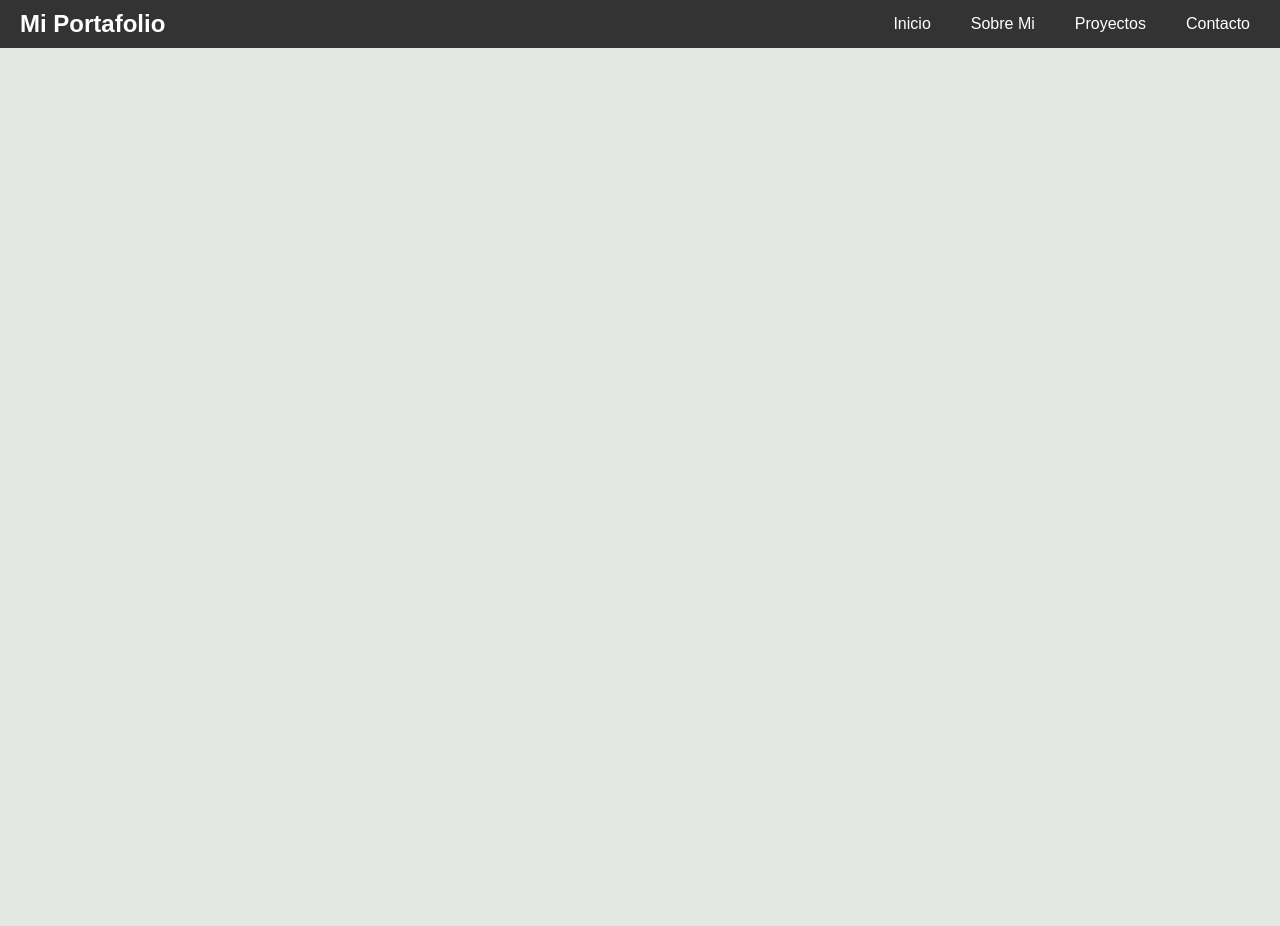
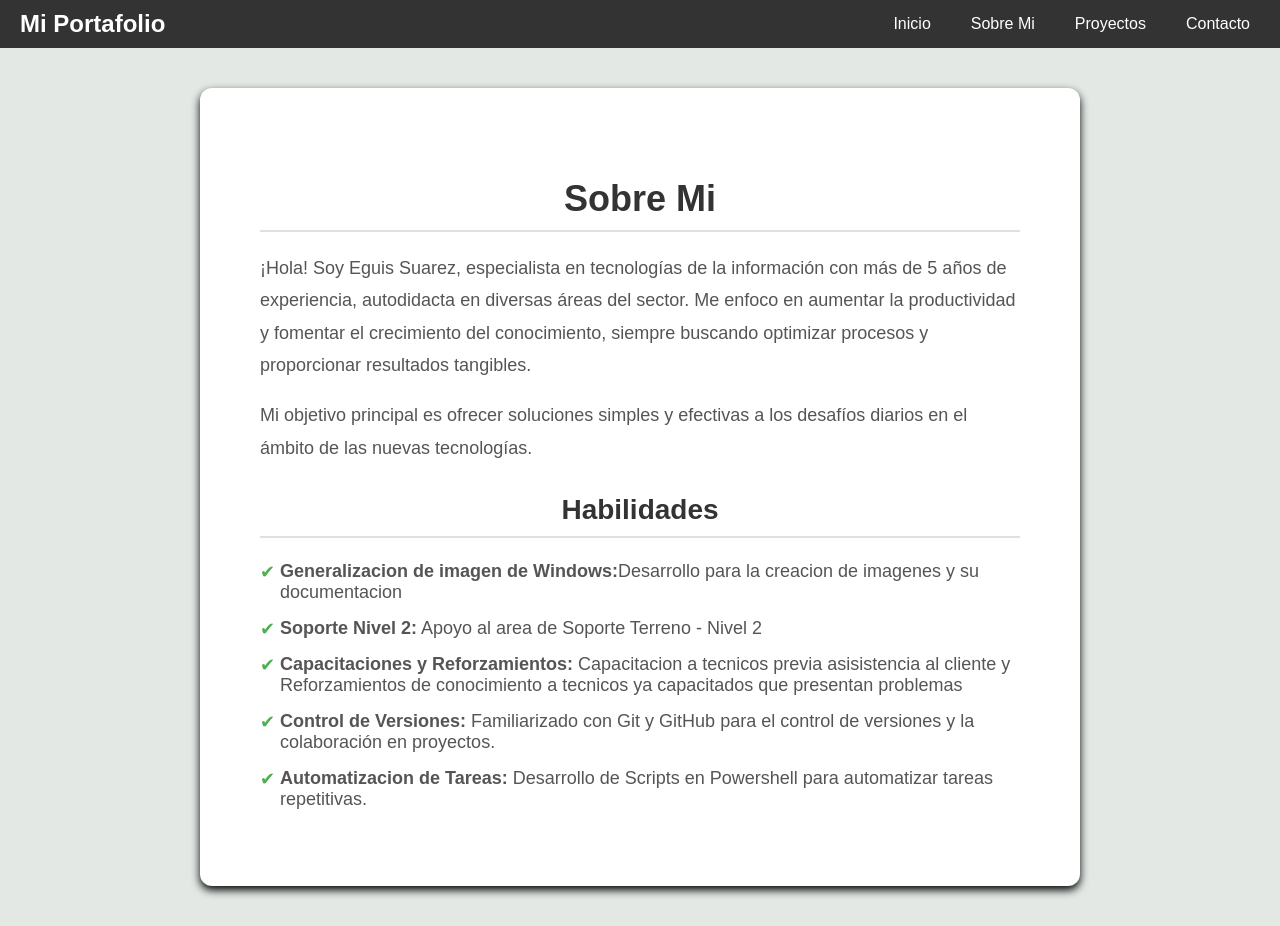
Before and after one commit to Eguis16/python_API, a Flask app: page / in a window 1280 px wide. Before the commit the page ends 48 px from the top, so only its background shows below. Run offline with Flask 3, Linux system fonts and the light colour scheme; parts of the project's set-up code (start-up, migrations or seed data) failed here and were passed over.

Commit message:
se realiza actualizacion de seccuib Sobre_Mi, se agrega estilo. Fecha de actualizacion 07-01-2025

```diff
--- a/APP/main.py
+++ b/APP/main.py
@@ -18,13 +18,13 @@ app.config.from_mapping(
     DB= os.environ.get('FLASK')
 )
 
-@app.route('/')
-def home():
-    return render_template("index.html")
+@app.route('/', methods=['GET'])
+def inicio():
+    return render_template('index.html')
 
+@app.route('/Sobre MI', methods=['GET'])
+def Sobre_Mi():
+    return render_template('sobre_me.html')
 
-@app.route('/inicio')
-def inicio():
-    return render_template('inicio.html')
 if __name__ == '__main__':
     app(debug=True)
--- a/APP/static/main.css
+++ b/APP/static/main.css
@@ -42,3 +42,67 @@ body {
     background-color: #575757;
     border-radius: 5px;
 }
+
+.Sobre_Mi {
+    background-color: #fff;
+    padding: 40px;
+    margin: 40px auto;
+    max-width: 800px;
+    border-radius: 12px;
+    box-shadow: 0 4px 8px rgba(0, 0, 0.1);
+    transition: transform 0.3s ease;
+}
+
+.Sobre_Mi:hover {
+    transform: translate(-10px);
+}
+
+.Sobre_Mi .box_sobre_mi {
+    padding: 20px;
+}
+
+.Sobre_Mi .title {
+    font-size: 36px;
+    margin-bottom: 20px;
+    color: #333;
+    text-align: center;
+    border-bottom: 2px solid #e0e0e0;
+    padding-bottom: 10px;
+}
+
+.Sobre_Mi p {
+    font-size: 18px;
+    line-height: 1.8;
+    color: #555;
+    margin-bottom: 10px;
+}
+
+.Sobre_Mi h2 {
+    font-size: 28px;
+    margin-top: 30px;
+    color: #333;
+    text-align: center;
+    border-bottom: 2px solid #e0e0e0;
+    padding-bottom: 10px;
+}
+
+.Sobre_Mi ul {
+    list-style: none;
+    padding: 0;
+}
+
+.Sobre_Mi ul li {
+    font-size: 18px;
+    margin-bottom: 15px;
+    color: #555;
+    position: relative;
+    padding-left: 20px;
+}
+
+.Sobre_Mi ul li::before {
+    content: '✔';
+    position: absolute;
+    left: 0;
+    color: #4CAF50;
+    font-size: 18px;
+}
--- a/APP/templates/index.html
+++ b/APP/templates/index.html
@@ -7,9 +7,28 @@
     <div class="navbar-brand">Mi Portafolio</div>
     <ul class="navbar-nav">
         <li class="nav-item"><a href="{{ url_for('inicio') }}">Inicio</a></li>
-        <li class="nav-item"><a href="#">Sobre Mi</a></li>
+        <li class="nav-item"><a href="{{ url_for('Sobre_Mi')}}">Sobre Mi</a></li>
         <li class="nav-item"><a href="#">Proyectos</a></li>
         <li class="nav-item"><a href="#">Contacto</a></li>
     </ul>
 </nav>
+
+<section class="Sobre_Mi">
+    <div class="box_sobre_mi">
+        <h1 class="title">Sobre Mi</h1>
+        <p>¡Hola! Soy Eguis Suarez, especialista en tecnologías de la información con más de 5 años de experiencia, autodidacta en diversas áreas del sector. Me enfoco en aumentar la productividad y fomentar el crecimiento del conocimiento, siempre buscando optimizar procesos y proporcionar resultados tangibles. </p>
+
+        <p>Mi objetivo principal es ofrecer soluciones simples y efectivas a los desafíos diarios en el ámbito de las nuevas tecnologías.</p>
+
+        <h2>Habilidades</h2>
+        <ul>
+            <li><strong>Generalizacion de imagen de Windows:</strong>Desarrollo para la creacion de imagenes y su documentacion </li>
+            <li><strong>Soporte Nivel 2:</strong> Apoyo al area de Soporte Terreno - Nivel 2</li>
+            <li><strong>Capacitaciones y Reforzamientos:</strong> Capacitacion a tecnicos previa asisistencia al cliente y Reforzamientos de conocimiento a tecnicos ya capacitados que presentan problemas</li>
+            <li><strong>Control de Versiones:</strong> Familiarizado con Git y GitHub para el control de versiones y la colaboración en proyectos.</li>
+            <li><strong>Automatizacion de Tareas:</strong> Desarrollo de Scripts en Powershell para automatizar tareas repetitivas.</li>
+        </ul>
+    </div>
+
+</section>
 {% endblock %}
```
Also changed, not shown: APP/templates/sobre_me.html (added, +7 -0 lines), git.txt (added, +13 -0 lines), 15 other files.
